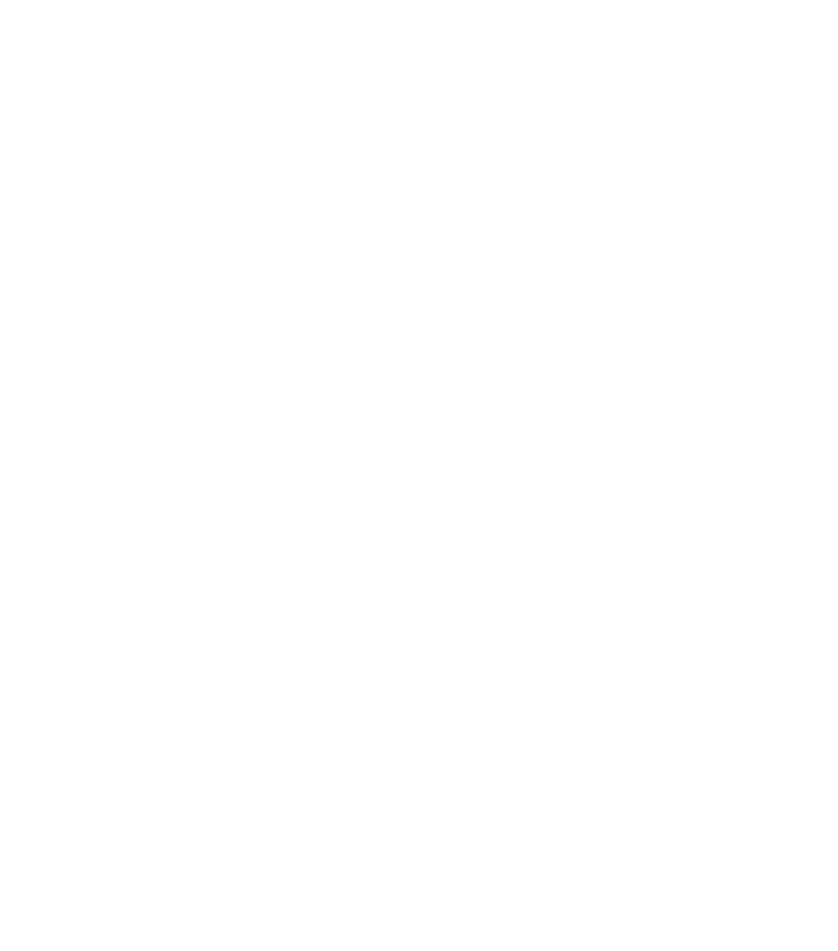
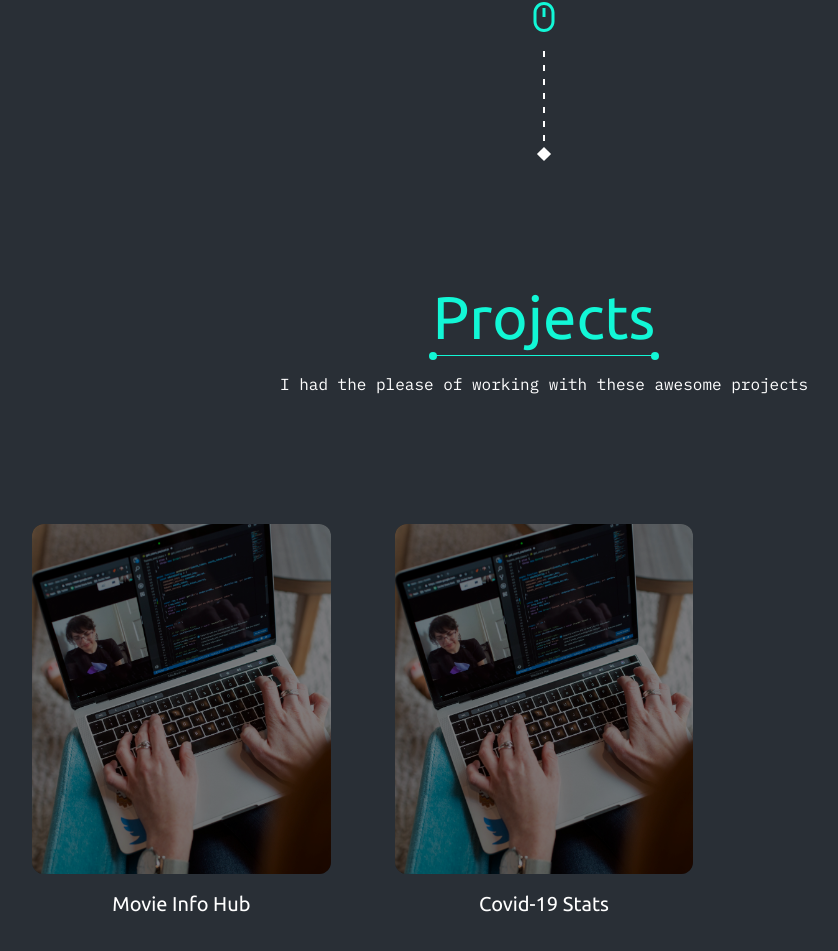
Before and after one commit to minhazurrony/portfolio, a Next.js app: page / in a window 1280 px wide. Shown: the part 5687-6638 px from the top of the page, without its empty margins (96-934 px from the left). Before the commit the page ends 5558 px from the top, so only its background shows below. Built offline with nearby package versions, Linux system fonts and the light colour scheme.

Commit message:
feat: add projects section

```diff
--- /dev/null
+++ b/app/components/ProjectCard.tsx
@@ -0,0 +1,35 @@
+import Image from "next/image";
+import React from "react";
+import { IoIosLink } from "react-icons/io";
+
+type ProjectCardProps = {
+  name: string;
+  imageUrl: string;
+};
+
+function ProjectCard({ name, imageUrl }: ProjectCardProps) {
+  return (
+    <div className="group">
+      <div className="relative mb-4 rounded-xl bg-bg-two hover:cursor-pointer">
+        <div className="absolute left-[50%] top-1/2 z-10 flex h-full w-full -translate-x-1/2 -translate-y-1/2 items-center justify-center rounded-xl bg-brand-one/50 opacity-0 transition-all duration-300 ease-in group-hover:opacity-100">
+          <button className="group rounded-full border-2 border-brand-one bg-bg-two px-6 py-6 font-ubuntu text-white shadow-xl transition-all duration-300 ease-in hover:bg-brand-one hover:text-grey">
+            <IoIosLink className="text-xl" />
+          </button>
+        </div>
+        <Image
+          src={imageUrl}
+          alt=""
+          height={450}
+          width={450}
+          className="rounded-xl brightness-50 transition-all duration-300 ease-in hover:brightness-75"
+          style={{ height: "350px", width: "100%", objectFit: "cover" }}
+        />
+      </div>
+      <h3 className="text-center font-ubuntu text-xl capitalize text-white transition-all duration-300 ease-in group-hover:text-brand-one">
+        {name}
+      </h3>
+    </div>
+  );
+}
+
+export default ProjectCard;
--- /dev/null
+++ b/app/components/Projects.tsx
@@ -0,0 +1,35 @@
+import React from "react";
+import {
+  ProjectCard,
+  ContainerWrapper,
+  ScrollBottom,
+  Title,
+} from "@/components";
+
+function Projects() {
+  return (
+    <ContainerWrapper className="bg-bg-one p-[128px]">
+      <div className="mb-[128px] hidden lg:block">
+        <ScrollBottom />
+      </div>
+      <div className="mb-32">
+        <Title
+          title="Projects"
+          subtitle="I had the please of working with these awesome projects"
+        />
+      </div>
+      <div className="grid grid-cols-1 gap-16 lg:grid-cols-2 xl:grid-cols-3">
+        <ProjectCard
+          name="movie info hub"
+          imageUrl="/assets/images/about.jpg"
+        />
+        <ProjectCard
+          name="covid-19 stats"
+          imageUrl="/assets/images/about.jpg"
+        />
+      </div>
+    </ContainerWrapper>
+  );
+}
+
+export default Projects;
--- a/app/components/index.ts
+++ b/app/components/index.ts
@@ -8,3 +8,5 @@
 export { default as Skill } from "./Skill";
 export { default as Experiences } from "./Experiences";
 export { default as Timeline } from "./Timeline";
+export { default as Projects } from "./Projects";
+export { default as ProjectCard } from "./ProjectCard";
--- a/app/page.tsx
+++ b/app/page.tsx
@@ -1,4 +1,4 @@
-import { Hero, About, Skills, Experiences } from "@/components";
+import { Hero, About, Skills, Experiences, Projects } from "@/components";
 
 export default function Home() {
   return (
@@ -7,6 +7,7 @@
       <About />
       <Skills />
       <Experiences />
+      <Projects />
     </main>
   );
 }
```
